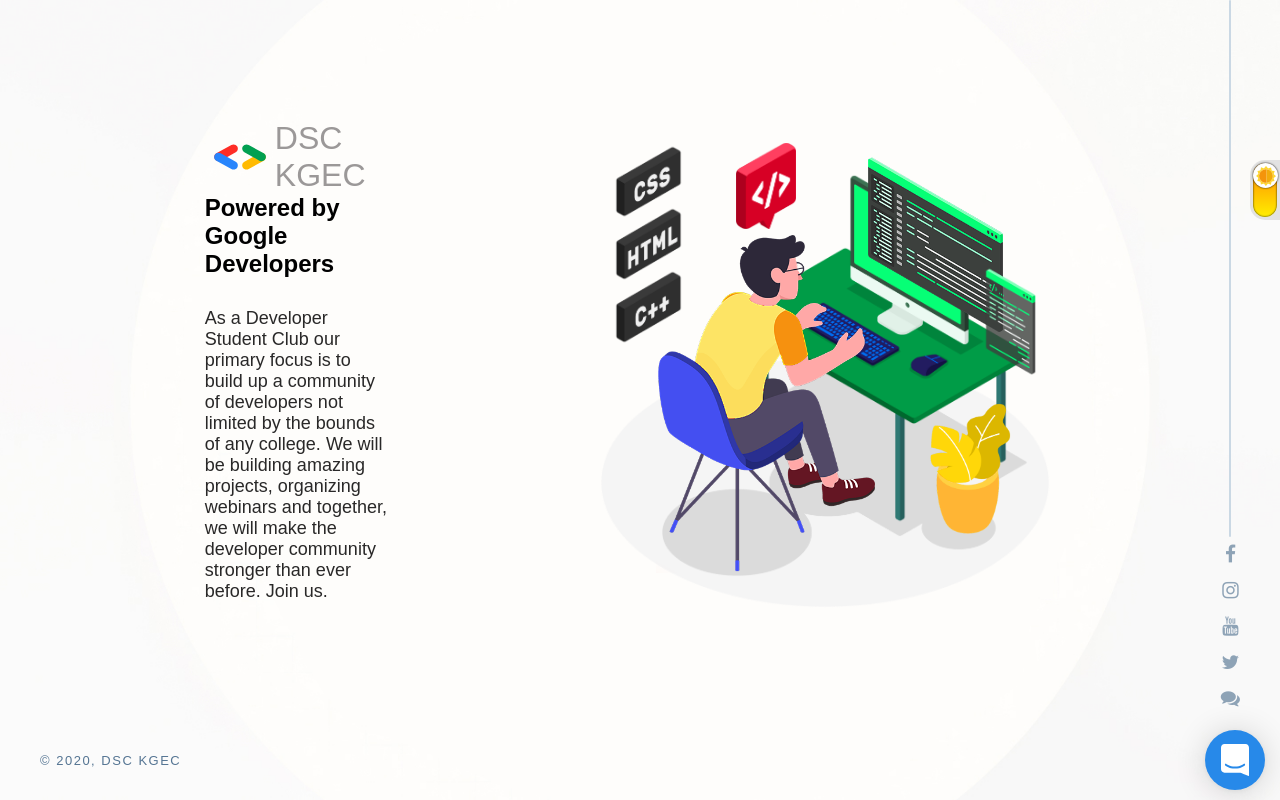
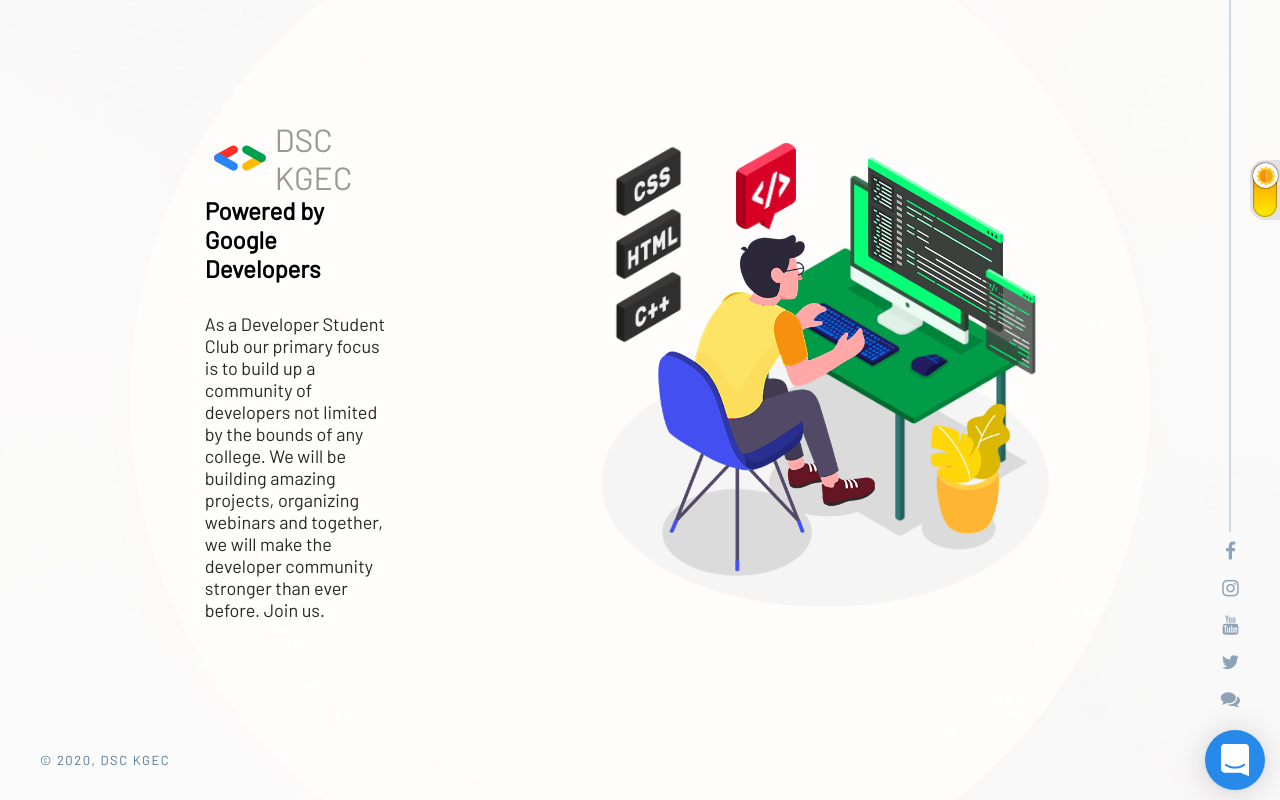
Before and after one commit to KylixMedusa/dsc_website_2020, an Angular app: page /home in a window 1280 px wide. Built offline with nearby package versions, Linux system fonts and the light colour scheme.

Commit message:
Added font

```diff
--- a/src/styles.scss
+++ b/src/styles.scss
@@ -2,5 +2,5 @@
 *{
     margin: 0;
     padding: 0;
-    font-family: Arial, Helvetica, sans-serif;
+    font-family: 'Barlow', sans-serif;
 }
```
